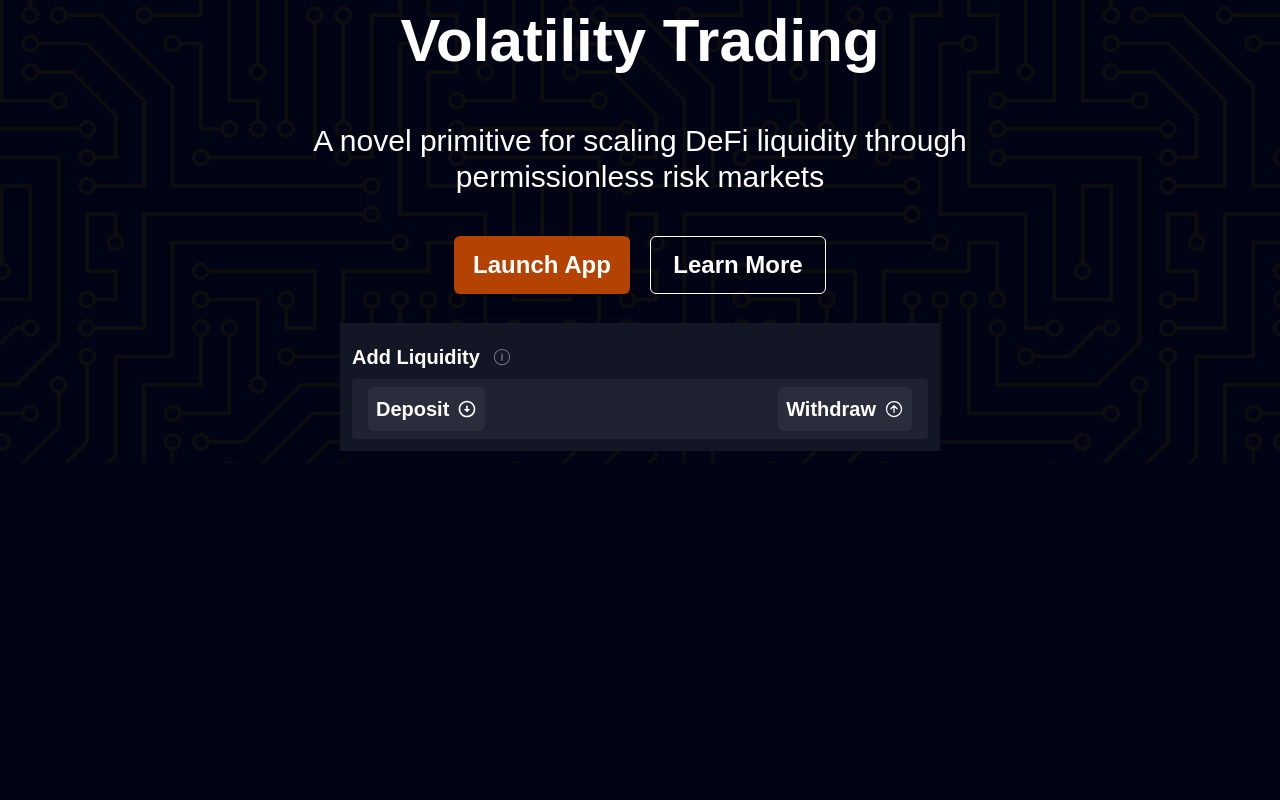
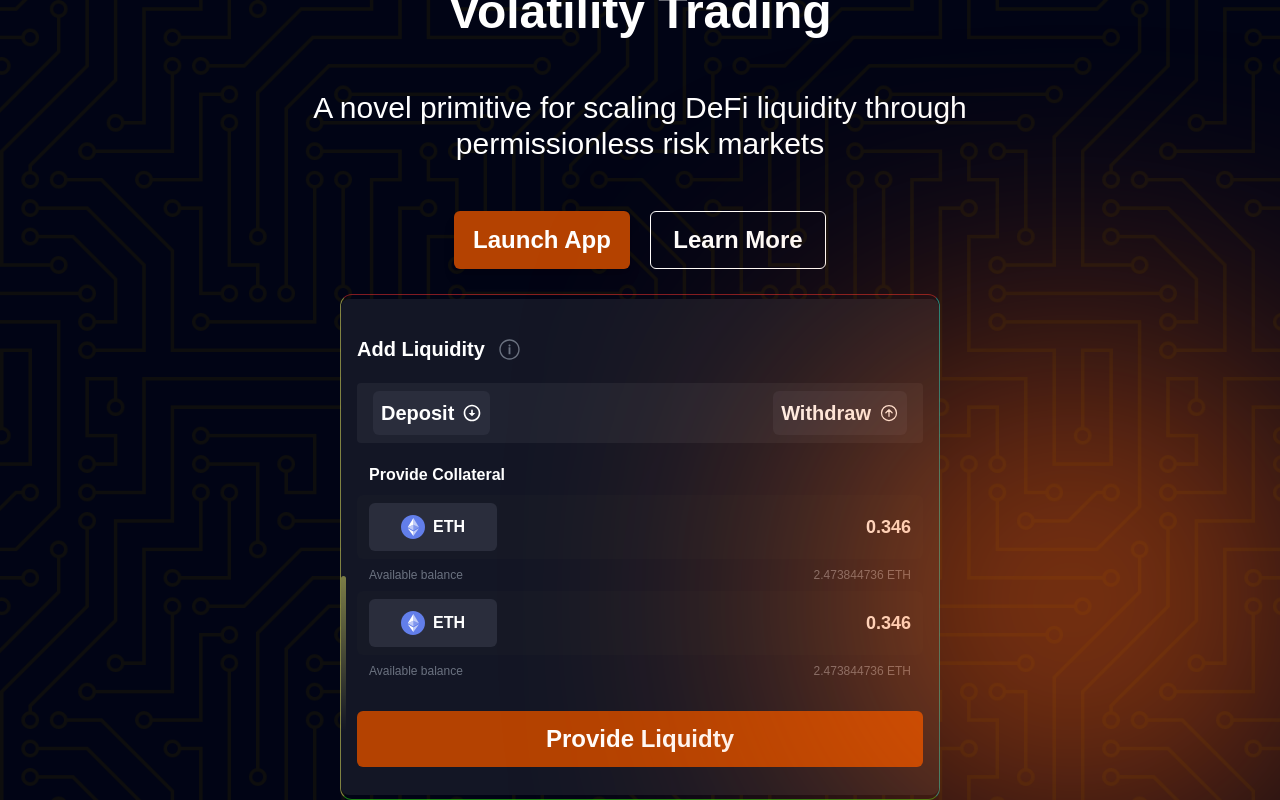
Before and after one commit to goodylove/Animate, a React (Vite) app: page / in a window 1280 px wide. Shown: the part 205-1005 px from the top of the page. Before the commit the page ends 800 px from the top, so only its background shows below. Built offline with nearby package versions, Linux system fonts and the light colour scheme; a web font is replaced by a local one.

Commit message:
added hero section

```diff
--- a/src/Layouts/Hero/index.jsx
+++ b/src/Layouts/Hero/index.jsx
@@ -20,7 +20,7 @@ function Hero() {
           flexDirection: 'column',
         }}
       >
-        <h1 className=' font-black text-white text-6xl my-3 text-center  leading-snug'>
+        <h1 className=' font-black text-white text-5xl  text-center  leading-snug my-4'>
           Oracle Free Perpetual
           <br /> Volatility Trading
         </h1>
@@ -29,7 +29,8 @@ function Hero() {
           permissionless risk markets
         </p>
 
-        <div className='flex gap-5 my-3'>
+      <div className='bg-[#FF630B]  h-[400px] w-[400px]  absolute z-10 right-2 bottom-0 rounded-full blur-[150px]'></div>
+        <div className='flex gap-5 my-5'>
           <Button className='p-3 rounded-md bg-[#b44201]  shadow-lg  text-white w-44 font-semibold text-2xl slide '>
             Launch App
           </Button>
@@ -37,7 +38,17 @@ function Hero() {
             Learn More
           </Button>
         </div>
-        <AddLiquidity/>
+
+          <div className='card max-w-[600px] w-full rounded-xl py-1'>
+           <AddLiquidity />
+             <span class="span top"></span>
+                <span class="span right"></span>
+                <span class="span bottom"></span>
+                <span class="span left"></span>
+
+
+
+       </div>
       </div>
     </div>
   )
--- a/src/components/AddLiquidity/index.tsx
+++ b/src/components/AddLiquidity/index.tsx
@@ -2,13 +2,15 @@ import React from 'react'
 import { IoIosInformationCircleOutline } from "react-icons/io";
 import { RiArrowDownCircleLine } from "react-icons/ri";
 import { IoArrowUpCircleOutline } from "react-icons/io5";
+import CoinsComponent from '../common/coins';
+import { Button } from '../common/Button';
 
 function AddLiquidity() {
   return (
-      <div className=' bg-[#131625] max-w-[600px] w-full  p-3 my-3'>
-          <div className='flex items-center gap-3 py-2 '>
+      <div className=' bg-[#131625]   p-4  rounded-lg '>
+          <div className='flex items-center gap-3 py-2 my-3 '>
               <span className='font-bold text-xl text-white '>Add Liquidity</span>
-              <IoIosInformationCircleOutline className='text-gray-500' size={20}/>
+              <IoIosInformationCircleOutline className='text-gray-500' size={25}/>
 
           </div>
           <div className='bg-[#1F2230] flex items-center justify-between px-4 py-2 rounded'>
@@ -24,6 +26,12 @@ function AddLiquidity() {
               <IoArrowUpCircleOutline className='text-white' size={20}/>
               </div>
           </div>
+          <div className='my-3' >
+              <h2 className='text-white py-2 text-base font-bold px-3'>Provide Collateral</h2>
+              <CoinsComponent/>
+          <CoinsComponent />
+          </div>
+          <Button className="w-full text-white slide  text-2xl font-semibold bg-[#b44201] p-3 rounded-md my-3">Provide Liquidty</Button>
     </div>
   )
 }
--- a/src/components/common/coins/index.jsx
+++ b/src/components/common/coins/index.jsx
@@ -2,14 +2,15 @@ import React from 'react'
 
 function CoinsComponent() {
   return (
-      <div>
-          <div>
-          <div>
-              <img src="" />
+      <div className=' '>
+          <div className='flex items-center justify-between px-3 bg-[#161926] py-2 rounded-md opacity-[0.2px]'>
+          <div className='flex items-center  gap-2  bg-[#2A2D3C] rounded-md p-3  justify-center w-32'>
+                  <img src="/assets/icons/eth.svg" />
+                  <span className='text-white font-extrabold '>ETH</span>
           </div>
-          <div>0.34</div>
+          <div className='text-white text-lg font-extrabold'>0.346</div>
           </div>
-          <div>
+          <div className='flex justify-between items-center px-3 text-gray-500 py-2 text-xs'>
               <span>Available balance</span>
               <span>2.473844736 ETH</span>
           </div>
--- a/src/components/navBar/index.jsx
+++ b/src/components/navBar/index.jsx
@@ -6,7 +6,7 @@ function NavBar() {
     <nav className='flex justify-between items-center p-5'>
       <img src='/assets/logo.png' alt='' />
 
-      <div className='flex gap-5 rounded-full    bg-[#FFFFFF08]  text-white text-3xl font-semibold border-gray-200  font-serif border p-4'>
+      <div className='flex gap-5 rounded-full    bg-[#FFFFFF08]  text-white text-xl font-semibold border-gray-600  font-serif border-[1px] p-4 '>
         <span>Blog</span>
         <span>Changelog</span>
         <span>Documentation</span>
--- a/src/index.css
+++ b/src/index.css
@@ -9,3 +9,147 @@ body {
   overflow-x: hidden;
   background-color: #010415;
 }
+
+.card {
+  position: relative;
+  /* width: 100%; */
+  /* height: 100%; */
+
+/* overflow: hidden; */
+  border-top: 1px solid rgba(255, 49, 49, 0.5);
+  border-right: 1px solid rgba(0, 255, 255, 0.5);
+  border-bottom: 1px solid rgba(57, 255, 20, 0.5);
+  border-left: 1px solid rgba(255, 255, 113, 0.5);
+
+}
+
+
+
+.span {
+  position: absolute;
+  border-radius: 100vmax;
+}
+
+.top {
+  top: 0;
+  left: 0;
+  width: 0;
+  height: 5px;
+  background: linear-gradient(
+    90deg,
+    transparent 50%,
+    rgba(255, 49, 49, 0.5),
+    rgb(255, 49, 49)
+  );
+   animation: animateTop 3s ease-in-out infinite;
+}
+
+.bottom {
+  right: 0;
+  bottom: 0;
+  height: 5px;
+  background: linear-gradient(
+    90deg,
+    rgb(57, 255, 20),
+    rgba(57, 255, 20, 0.5),
+    transparent 50%
+  );
+   animation: animateBottom 3s ease-in-out infinite;
+}
+
+.right {
+  top: 0;
+  right: 0;
+  width: 5px;
+  height: 0;
+  background: linear-gradient(
+    180deg,
+    transparent 30%,
+    rgba(0, 255, 255, 0.5),
+    rgb(0, 255, 255)
+  );
+  animation: animateRight 3s ease-in-out infinite;
+}
+
+.left {
+  left: 0;
+  bottom: 0;
+  width: 5px;
+  height: 0;
+  background: linear-gradient(
+    180deg,
+    rgb(255, 255, 113),
+    rgba(255, 255, 113, 0.5),
+    transparent 70%
+  );
+  animation: animateLeft 3s ease-in-out infinite;
+}
+
+
+
+
+
+
+
+@keyframes animateTop {
+  25% {
+    width: 100%;
+    opacity: 1;
+  }
+
+  30%,
+  100% {
+    opacity: 0;
+  }
+}
+
+@keyframes animateBottom {
+  0%,
+  50% {
+    opacity: 0;
+    width: 0;
+  }
+
+  75% {
+    opacity: 1;
+    width: 100%;
+  }
+
+  76%,
+  100% {
+    opacity: 0;
+  }
+}
+
+@keyframes animateRight {
+  0%,
+  25% {
+    opacity: 0;
+    height: 0;
+  }
+
+  50% {
+    opacity: 1;
+    height: 100%;
+  }
+
+  55%,
+  100% {
+    height: 100%;
+    opacity: 0;
+  }
+}
+
+@keyframes animateLeft {
+  0%,
+  75% {
+    opacity: 0;
+    bottom: 0;
+    height: 0;
+  }
+
+  100% {
+    opacity: 1;
+    height: 100%;
+  }
+}
```
